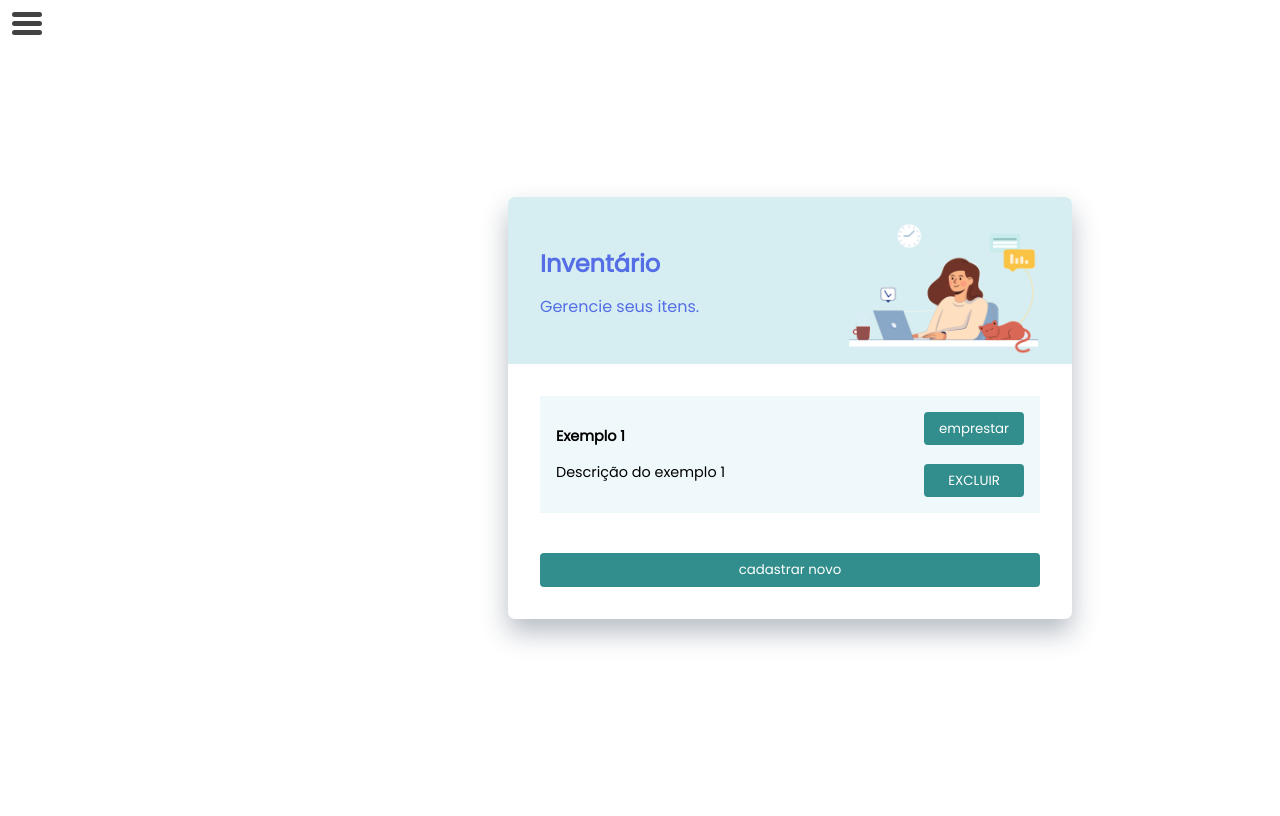
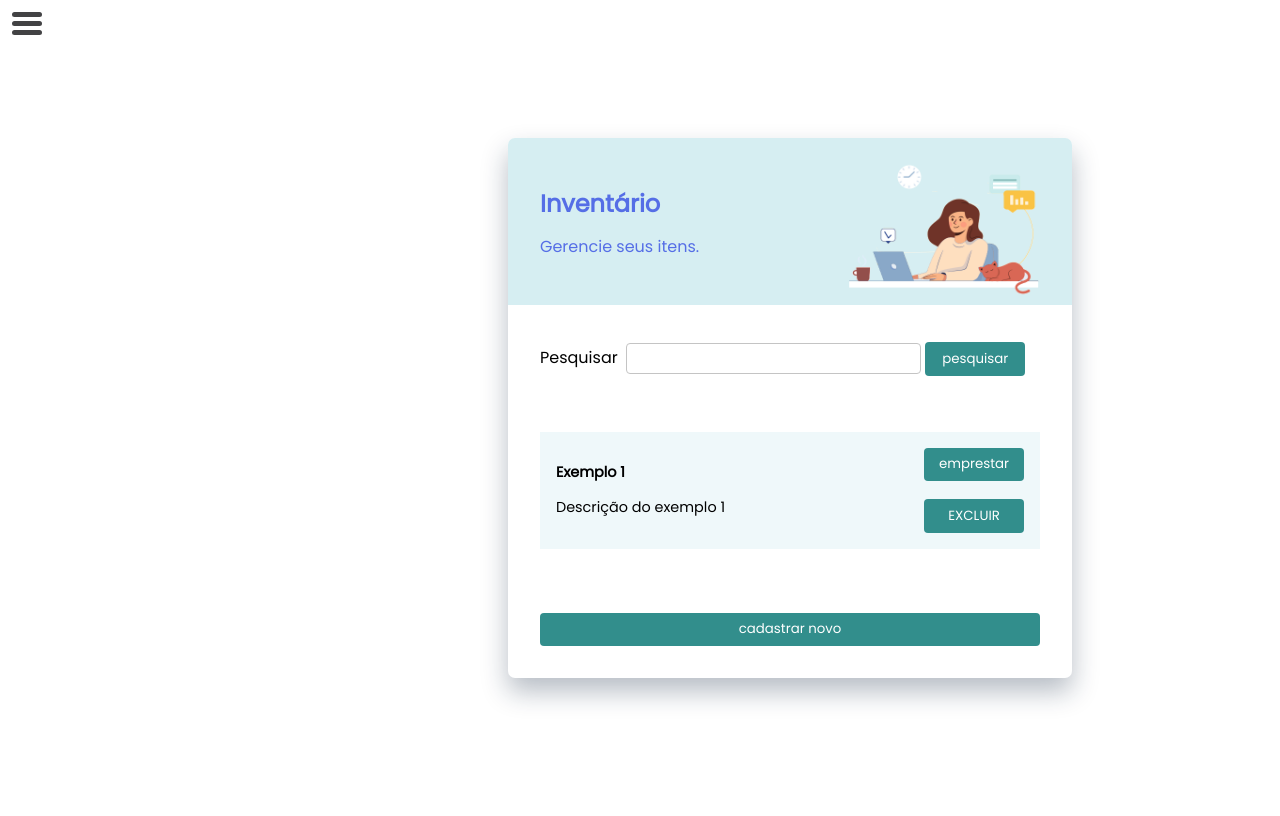
Before and after one commit to Jhemili/Empresta-facil, a PHP site: page /inventario.php in a window 1280 px wide. Run offline with PHP 8.4, Linux system fonts and the light colour scheme; the visitor is signed in with stand-in values (Sample User, id 1); some web fonts are replaced.

Commit message:
cadastro de itens

```diff
--- a/CSS/inventario.css
+++ b/CSS/inventario.css
@@ -1,8 +1,30 @@
+.label-barra{
+    margin-right: .5em;
+}
+
+.input-barra{
+    width: 280px;
+}
+
+.pesquisar {
+    width: 100px;
+    margin-top: 0;
+}
+
+.container-itens {
+    padding-top: .5em;
+
+}
+.exibe-item {
+    max-height: 400px;
+    overflow-y: scroll;
+}
 .item-cadastrado {
     display: flex;
     justify-content: space-between;
     background-color: var(--cor-bg-claro);
     padding: 1em;
+    margin-top: 1em;
 
 }
 
@@ -38,3 +60,8 @@
 .input-cadastrar {
     width: 490px;
 }
+
+.cadastrar-item {
+    width: 500px;
+    margin-top: 0;
+}
--- a/inventario.php
+++ b/inventario.php
@@ -10,19 +10,23 @@
                 <h1>Inventário</h1>
                 <h2>Gerencie seus itens.</h2>
             </div>
-            <div class="container container-itens">
-                <div class="item-cadastrado">
-                    <div class="item-div">
-                        <h3 class="nome-item">Exemplo 1</h3>
-                        <p class="descricao-item">Descrição do exemplo 1</p>
-                    </div>
-                    <div class="item-div div-botoes">
-                        <button class="emprestar"><a class="bt-link" href="emprestar.php">emprestar</a></button>
-                        <button class="excluir">excluir</button>
-                    </div>
-                </div>
-                <button class="cadastrar-item"><a class="bt-link" href="cadastrar-item.php">cadastrar novo</a></button>
+            <div class="container barra-pesquisa">
+            <form method="POST" action="" class="form-barra">
+            <label for="barraPesquisa" class="label-barra">Pesquisar</label><input type="text" class="input-barra" name="barraPesquisa">
+            <button type="submit" class="pesquisar">pesquisar</button>
+            </form>
             </div>
+            <div class="container container-itens exibe-item">
+                    <?php echo "<div class='item-cadastrado'>
+                        <div class='item-div'>
+                        <h3 class='nome-item'>Exemplo 1</h3>
+                        <p class='descricao-item'>Descrição do exemplo 1</p>
+                        </div>
+                        <div class='item-div div-botoes'>
+                        <button class='emprestar'><a class='bt-link' href='emprestar.php'>emprestar</a></button>
+                        <button class='excluir'>excluir</button></div></div>";
+                    ?>
+            </div>
+            <div class="container"><button class="cadastrar-item"><a class="bt-link" href="cadastrar_item.php">cadastrar novo</a> </button></div>
         </div>
     </main>
-<?php include "footer.php" ?>
--- a/login.php
+++ b/login.php
@@ -35,8 +35,6 @@
     }
 ?>
 <?php include "head.php" ?>
-<body>
-    <?php include "side-menu.php" ?>
 <main>
     <div class="card">
         <div class="container-titulos">
```
Also changed, not shown: cadastrar-item.php (deleted, +0 -20 lines), cadastrar_item.php (added, +19 -0 lines), processa_item.php (added, +25 -0 lines). Lines whose indentation alone changed are shown as unchanged.
